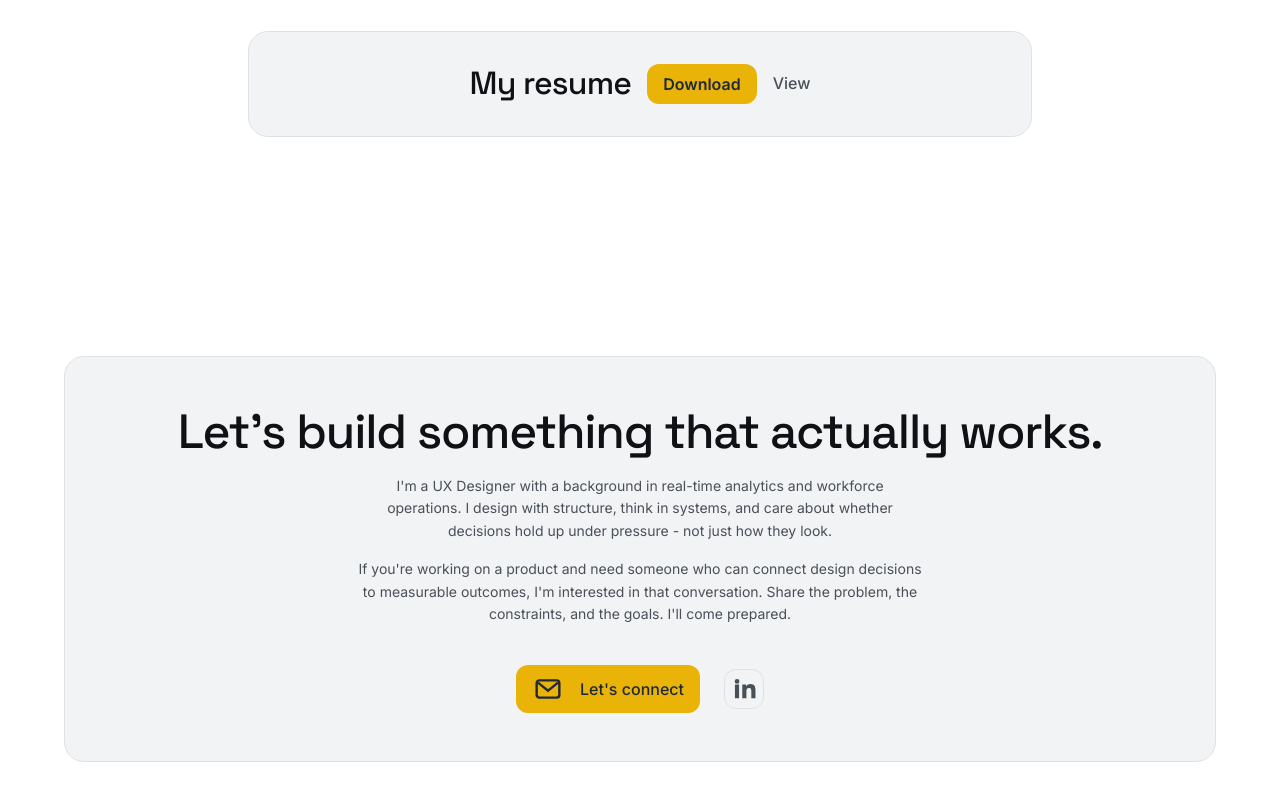
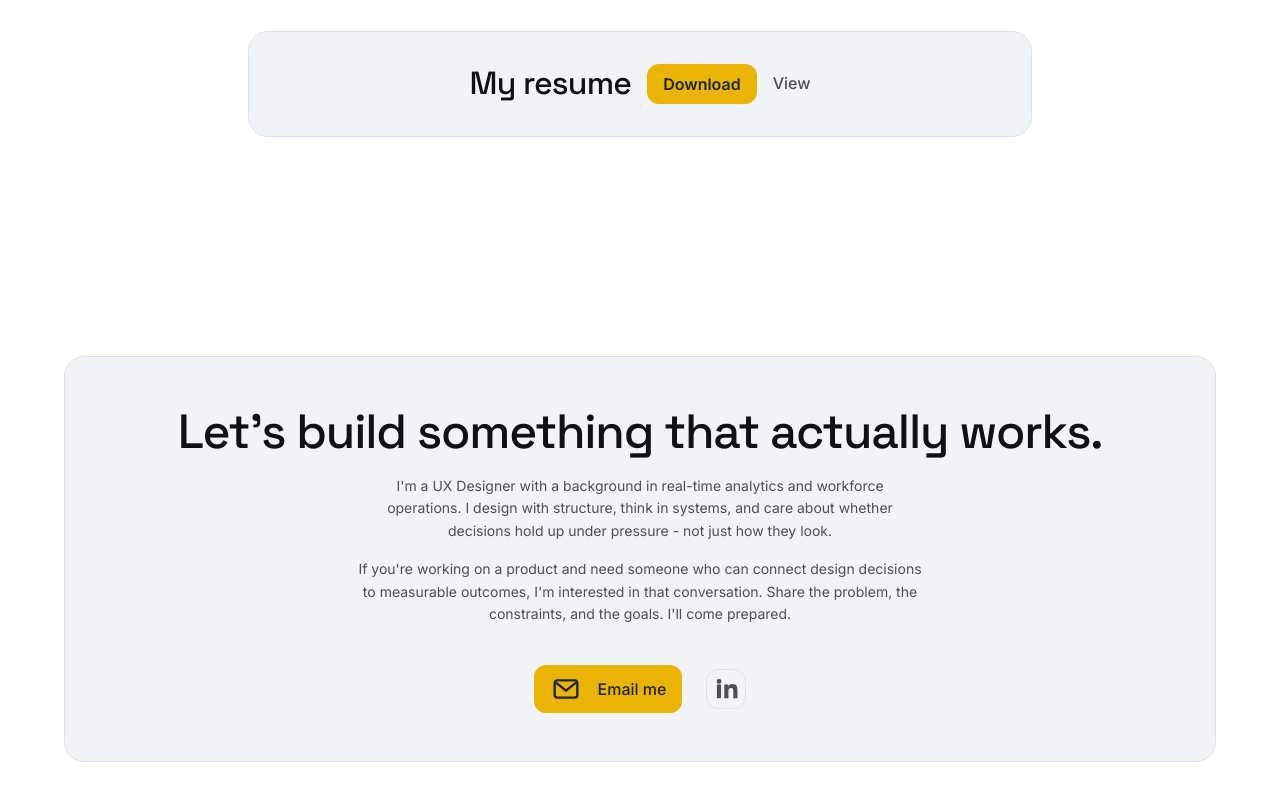
Before and after one commit to ckjo1991/ckjobcena-portfolio, a React (Vite) app: page / in a window 1280 px wide. Shown: the part 2414-3214 px from the top of the page. Built offline with nearby package versions, Linux system fonts and the light colour scheme.

Commit message:
Update Connect btns

```diff
--- a/src/features/home/HomePage.jsx
+++ b/src/features/home/HomePage.jsx
@@ -384,7 +384,7 @@ function HomePage() {
                 <span className="inline-flex h-4 w-4 items-center justify-center">
                   <MailIcon />
                 </span>
-                <span>Let&apos;s connect</span>
+                <span>Email me</span>
               </a>
 
               <a
@@ -392,7 +392,7 @@ function HomePage() {
                 href="https://www.linkedin.com/in/ckjobcena/"
                 target="_blank"
                 rel="noreferrer"
-                aria-label="LinkedIn"
+                aria-label="Connect on LinkedIn"
               >
                 <span className="inline-flex h-4 w-4 items-center justify-center">
                   <LinkedInIcon />
```
